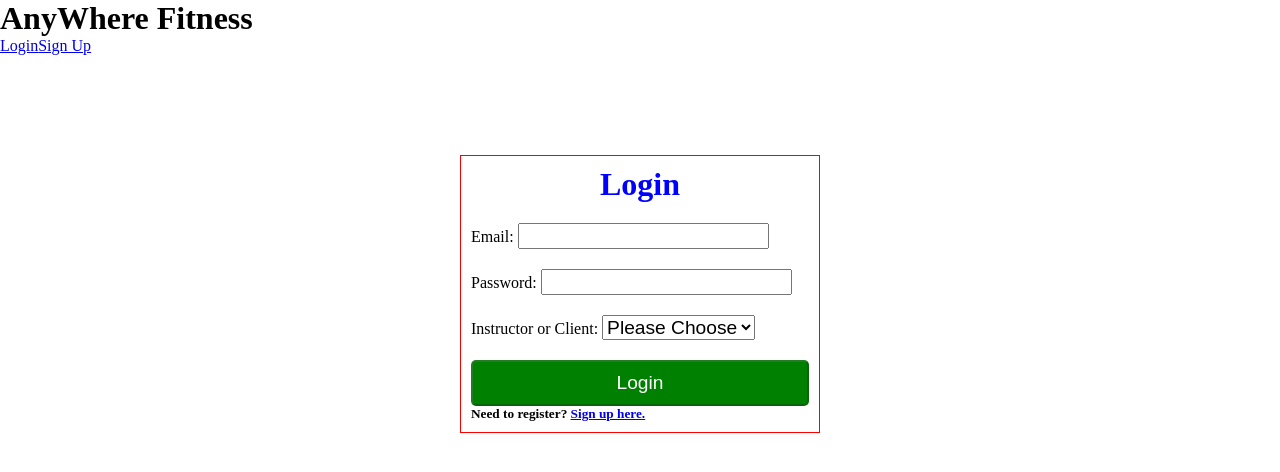
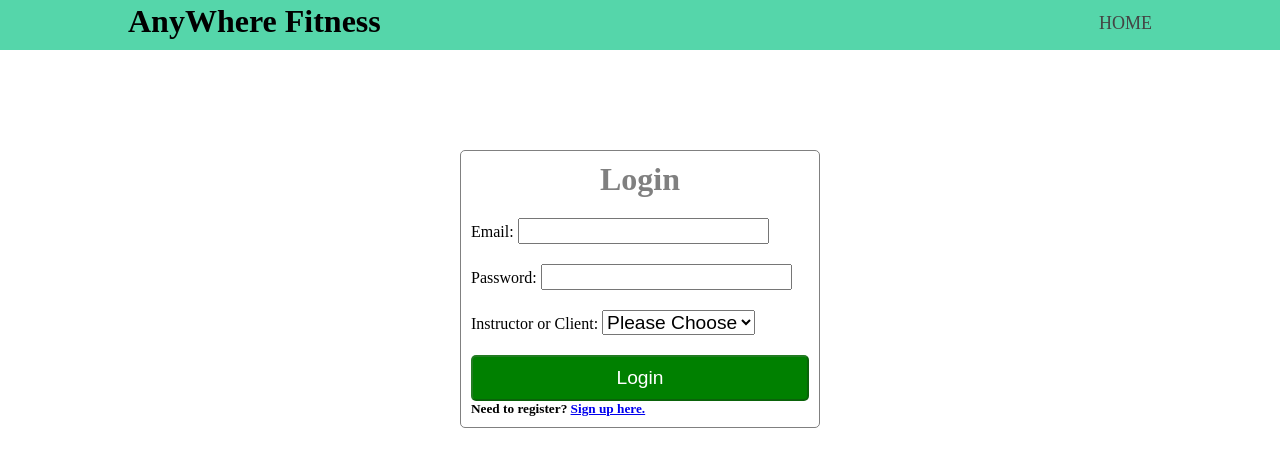
Before and after one commit to Build-Week-Anywhere-Fitness-04/front-end, a React (Create React App) app in the folder client/: page /login in a window 1280 px wide. Shown: the top 472 px of the page. Built offline with nearby package versions, Linux system fonts and the light colour scheme; no server answers.

Commit message:
added NavStyles to Styles component for navbar styling. Removed links to login and sign up from from navbar, added a home link to go back to marketing page. link does not work do not have the url

```diff
--- a/client/src/components/Navbar.js
+++ b/client/src/components/Navbar.js
@@ -1,21 +1,23 @@
 import React from 'react'
 import { Link } from "react-router-dom";
+import { NavStyles } from './Styles';
 
 function Navbar() {
   return (
-    <div>
+    <NavStyles>
+
       <header>
 
+        <div className='container'>
         <h1>AnyWhere Fitness</h1>
-        <div>
-
-          <Link to='/login'>Login</Link>
-          <Link to='/signup'>Sign Up</Link>
+          <nav>
+            <Link to='/login'>Home</Link>
+          </nav>
         </div>
 
       </header>
 
-    </div>
+    </NavStyles>
   )
 }
 
--- a/client/src/components/Styles.js
+++ b/client/src/components/Styles.js
@@ -3,7 +3,7 @@ import styled from 'styled-components';
 export const Styles = styled.div`
   h1 {
     text-align: center;
-    color: blue;
+    color: grey;
   }
   p {
     color: red;
@@ -14,8 +14,9 @@ export const Styles = styled.div`
     flex-direction: column;
     width: 360px;
     margin: 100px auto;
-    border: 1px solid red;
+    border: 1px solid grey;
     padding: 10px;
+    border-radius: 5px;
 
 
     label {
@@ -41,3 +42,67 @@ export const Styles = styled.div`
     font-size: 1.2em;
   }
 `
+
+export const NavStyles = styled.div`
+  .container {
+    width: 80%;
+    margin: 0 auto;
+
+  }
+
+  header {
+    background: #55d6aa;
+    height: 50px;
+  }
+
+  header::after {
+    content: '';
+    display: table;
+    clear: both;
+  }
+
+  h1 {
+    float: left;
+    padding-top: 3px;
+  }
+
+  nav {
+    float: right;
+  }
+
+  nav a {
+    margin: 0;
+    padding: 0;
+    display: inline-block;
+    margin-left: 35px;
+    padding-top: 13px;
+    color: #444444;
+    text-decoration: none;
+    text-transform: uppercase;
+    font-size: 18px;
+    font-weight: 400;
+
+    position: relative;
+  }
+
+  nav a:hover {
+    color: #000000;
+  }
+
+  nav a::before {
+    content: '';
+    display: block;
+    height: 5px;
+    width: 100%;
+    background-color: #444444;
+    position: absolute;
+    top: 0;
+    width: 0%;
+    transition: all ease-in-out 250ms;
+  }
+
+  nav a:hover::before {
+    width: 100%;
+  }
+
+`
```
